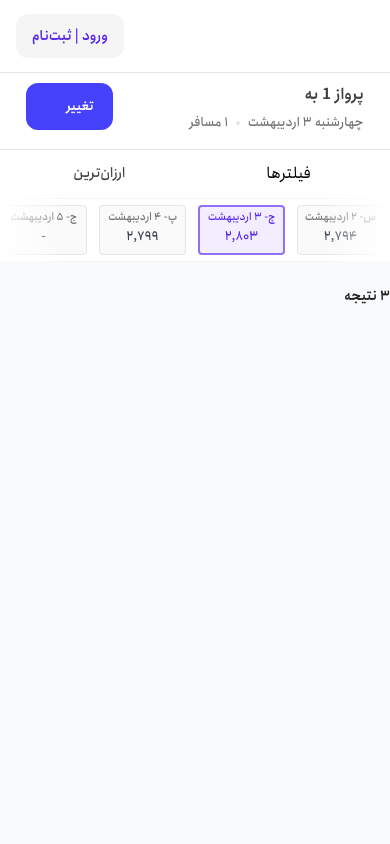
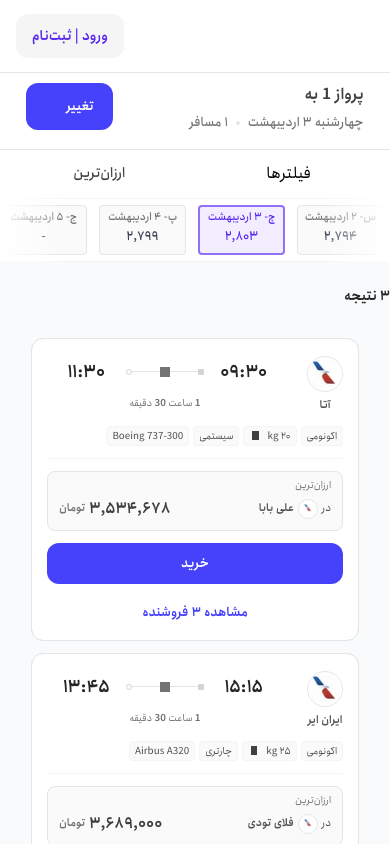
Before and after one commit to Floy-ir/Frontend, a Next.js app: page /flights/1 in a window 390 px wide. Shown: the top 844 px of the page. Built offline with nearby package versions, Linux system fonts and the light colour scheme; some icons are missing.

Commit message:
fix(stle): flight cards responsiveness

```diff
--- a/app/flights/[route]/page.tsx
+++ b/app/flights/[route]/page.tsx
@@ -265,12 +265,12 @@ export default function FlightResults({ params, searchParams }: RouteParams) {
         <div className="flex flex-row gap-4">
           {/* Flight filters sidebar */}
           <div className="hidden md:block">
-            {/* <FlightFilters /> */}
+            <FlightFilters />
           </div>
 
           {/* Flight results list */}
           <div className="flex-1">
-            {/* <FlightResultsList flights={sortedFlights} /> */}
+            <FlightResultsList flights={sortedFlights} />
           </div>
         </div>
       </div>
--- a/components/FlightCard/flight-card.tsx
+++ b/components/FlightCard/flight-card.tsx
@@ -325,8 +325,8 @@ export function FlightCard({
   return (
     <article className={twMerge(flightCardVariants({ intent, className }))}>
       {/* Mobile/Tablet Layout */}
-      <div className="flex flex-col md:hidden">
-        <div data-layer="Frame 1000002364" className="self-stretch px-4 pt-4 pb-2 bg-Shade-White rounded-xl outline outline-1 outline-offset-[-1px] outline-Gray-N200 inline-flex flex-col justify-center items-center gap-3 overflow-hidden">
+      <div className="flex flex-col lg:hidden">
+        <div data-layer="Frame 1000002364" className="self-stretch px-4 pt-4 pb-2 bg-Shade-White rounded-xl outline-1 outline-offset-[-1px] outline-Gray-N200 inline-flex flex-col justify-center items-center gap-3 overflow-hidden">
           {/* Flight info section */}
           <div data-layer="Frame 1000002337" className="self-stretch inline-flex flex-row-reverse justify-center items-center gap-6">
             <div data-layer="Frame 1000002339" className="flex-1 inline-flex flex-col justify-center items-end">
@@ -437,7 +437,7 @@ export function FlightCard({
       </div>
 
       {/* Desktop Layout */}
-      <div className="hidden w-full items-start justify-between gap-8 self-stretch px-6 pt-4 pb-2 md:inline-flex">
+      <div className="hidden w-full items-start justify-between gap-8 self-stretch px-6 pt-4 pb-2 lg:inline-flex">
         {/* Flight details - Right */}
         <FlightDetailsSection
           departureTime={departureTime}
```
